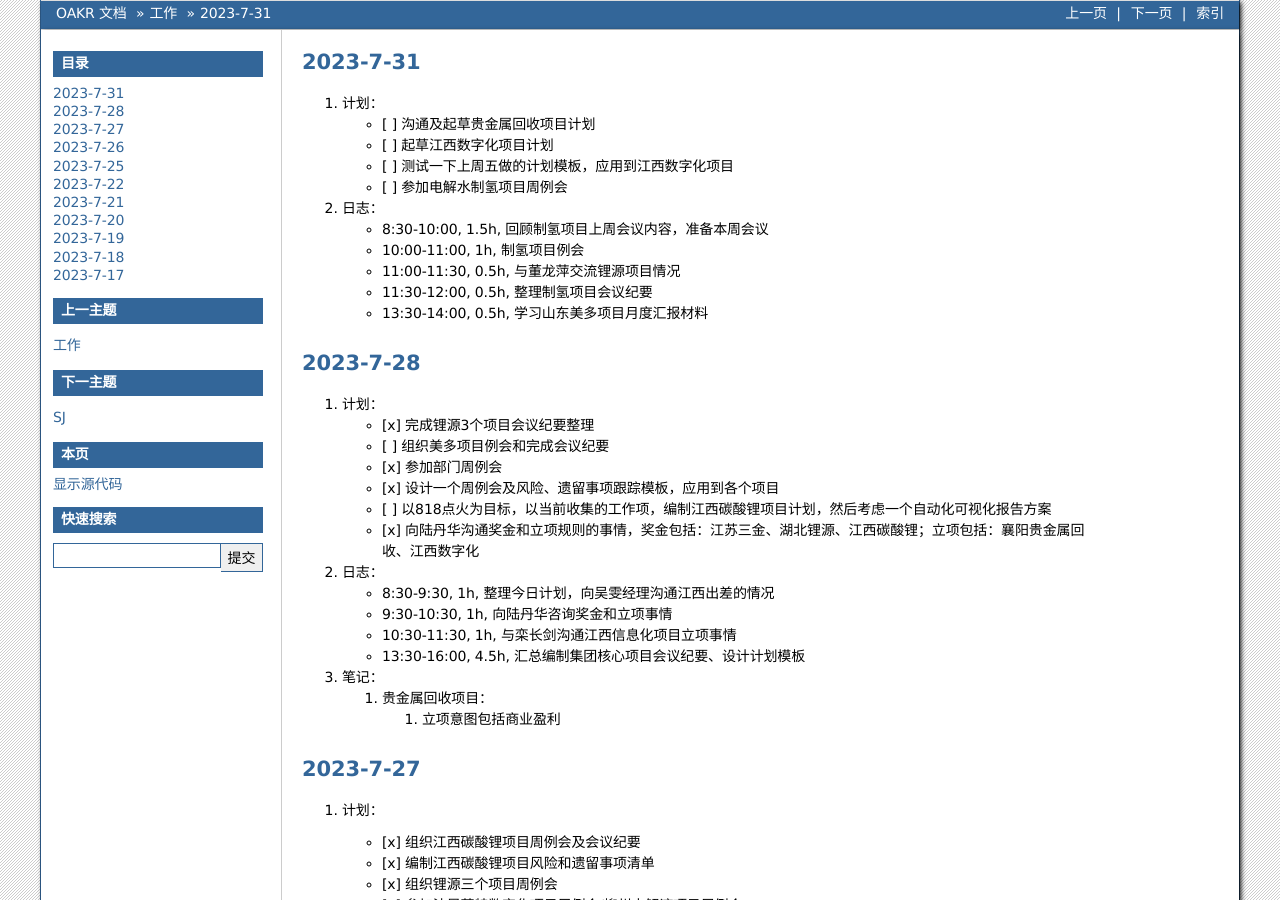
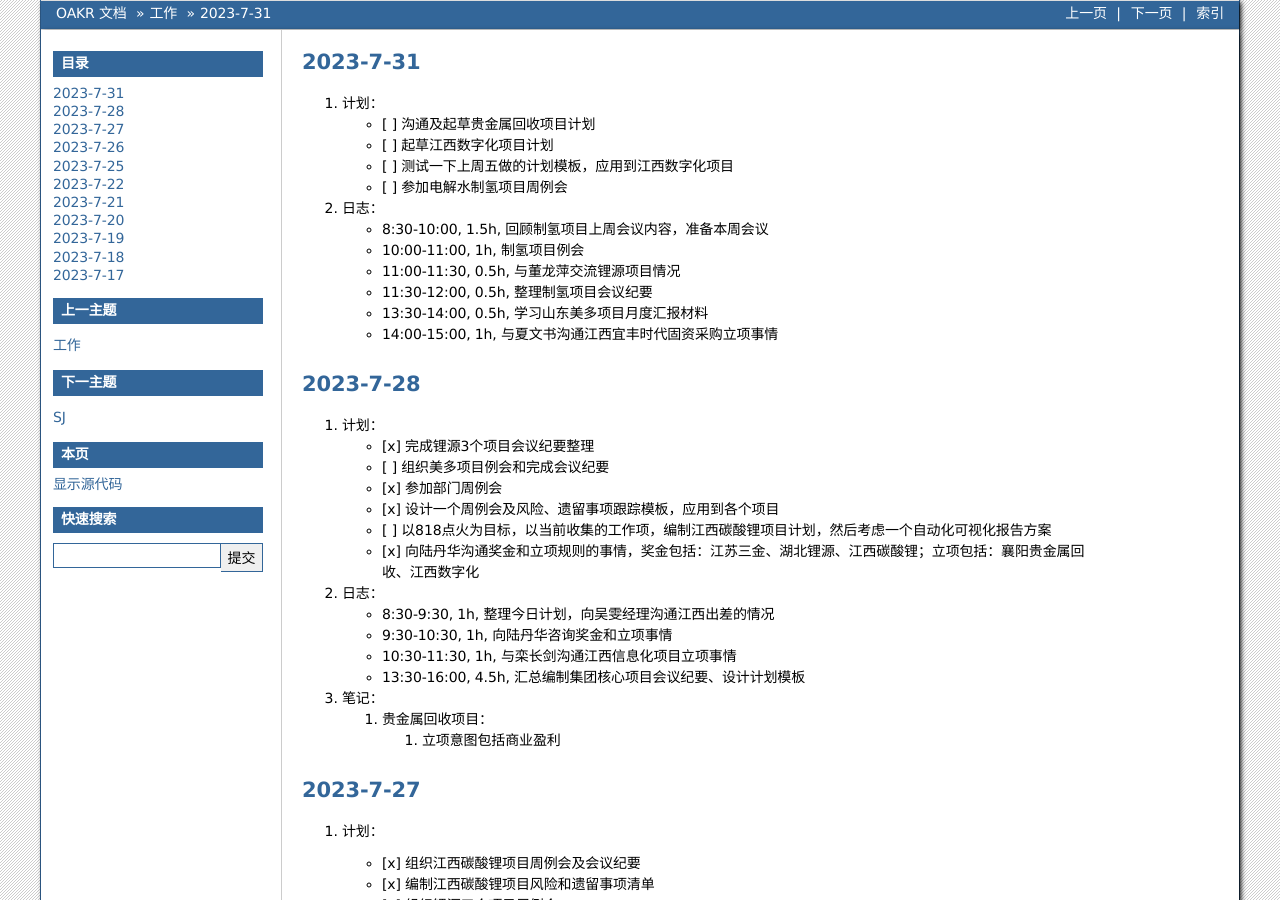
Before and after one commit to cruiurc/cruiurc.github.io, a Sphinx documentation site: the page built from source/work/lp/lp.rst, in a window 1280 px wide and 900 px high. Built offline with Sphinx 7.4.7, drawn with Linux system fonts in a browser that asks for light colours.

Commit message:
repair conf

```diff
--- a/source/conf.py
+++ b/source/conf.py
@@ -31,7 +31,7 @@
 # extensions = [
 # ]
 # 通过配置开启graphviz插件
-extensions = ['sphinx.ext.graphviz', 'sphinxcontrib.mermaid']
+extensions = ['sphinx.ext.graphviz']
 
 # 设置 graphviz_dot 路径
 graphviz_dot = 'dot'
--- a/source/work/lp/lp.rst
+++ b/source/work/lp/lp.rst
@@ -14,6 +14,7 @@
    - 11:00-11:30, 0.5h, 与董龙萍交流锂源项目情况
    - 11:30-12:00, 0.5h, 整理制氢项目会议纪要
    - 13:30-14:00, 0.5h, 学习山东美多项目月度汇报材料
+   - 14:00-15:00, 1h, 与夏文书沟通江西宜丰时代固资采购立项事情
 
 
 
```
Also changed, not shown: requirements.txt (added, +58 -0 lines).
